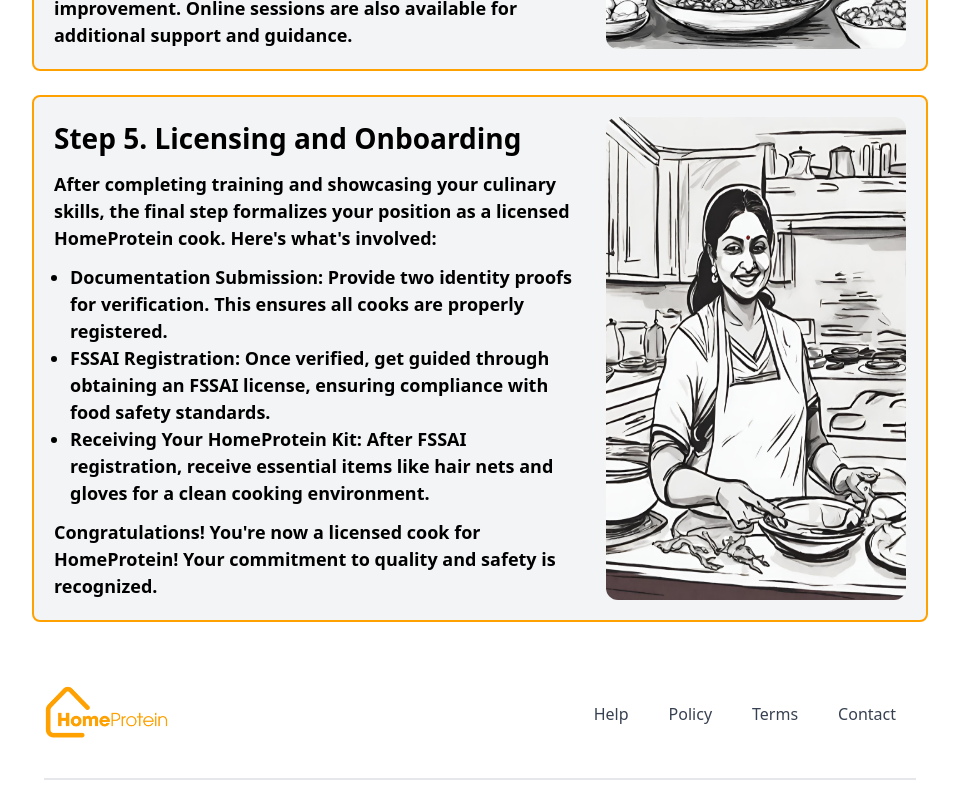
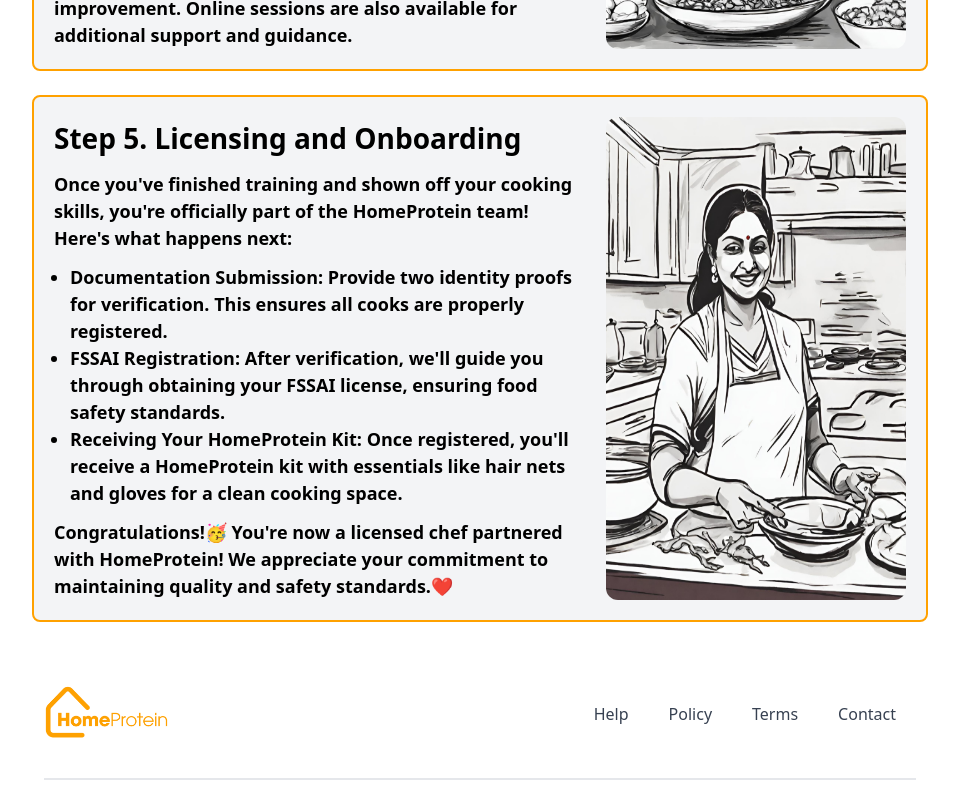
Before and after one commit to DanishQ1011/homeprotein, a Next.js app: page /MomOnboard in a window 1280 px wide. Shown: the part 1763-2560 px from the top of the page, without its empty margins (160-1119 px from the left). Built offline with nearby package versions, Linux system fonts and the light colour scheme.

Commit message:
Update HiringMoms.jsx

```diff
--- a/src/components/HiringMoms.jsx
+++ b/src/components/HiringMoms.jsx
@@ -29,8 +29,7 @@
                   <button className="mt-6 mb-2 px-3 py-2 w-1/4 max:sm-ml-4 bg-black text-white rounded-md max-lg:w-3/4">
                     Fill Form
                   </button>
-                </a>
-              <p className="absolute text-[15px] bottom-0 max-lg:static max-lg:mt-6">(Note: Pregnant individuals are not considered favorable candidates.)</p>
+              </a>
               </div>
               <Image src={step1} alt="Step1Image" width={300} height={250} className="rounded-xl transform scale-x-[-1]" />
             </div>
@@ -78,13 +77,13 @@
               <div>
               <h2 className="font-semibold text-[28px]">Step 5. Licensing and Onboarding</h2>
               <p className="text-[18px] mt-3">
-                  After completing training and showcasing your culinary skills, the final step formalizes your position as a licensed HomeProtein cook. Here's what's involved:</p>
+                  Once you've finished training and shown off your cooking skills, you're officially part of the HomeProtein team! Here's what happens next:</p>
               <ul className="mt-3 text-[18px] list-disc ml-4">
                 <li>Documentation Submission: Provide two identity proofs for verification. This ensures all cooks are properly registered.</li>
-                <li>FSSAI Registration: Once verified, get guided through obtaining an FSSAI license, ensuring compliance with food safety standards.</li>
-                <li>Receiving Your HomeProtein Kit: After FSSAI registration, receive essential items like hair nets and gloves for a clean cooking environment.</li>
+                <li>FSSAI Registration: After verification, we'll guide you through obtaining your FSSAI license, ensuring food safety standards.</li>
+                <li>Receiving Your HomeProtein Kit: Once registered, you'll receive a HomeProtein kit with essentials like hair nets and gloves for a clean cooking space.</li>
               </ul>
-              <p className="text-[18px] mt-3">Congratulations! You're now a licensed cook for HomeProtein! Your commitment to quality and safety is recognized.</p>
+              <p className="text-[18px] mt-3">Congratulations!🥳 You're now a licensed chef partnered with HomeProtein! We appreciate your commitment to maintaining quality and safety standards.❤️</p>
               </div>
               <Image  src={step5} alt="Step5Image" width={300} height={250} className="rounded-xl" />
             </div>
```
